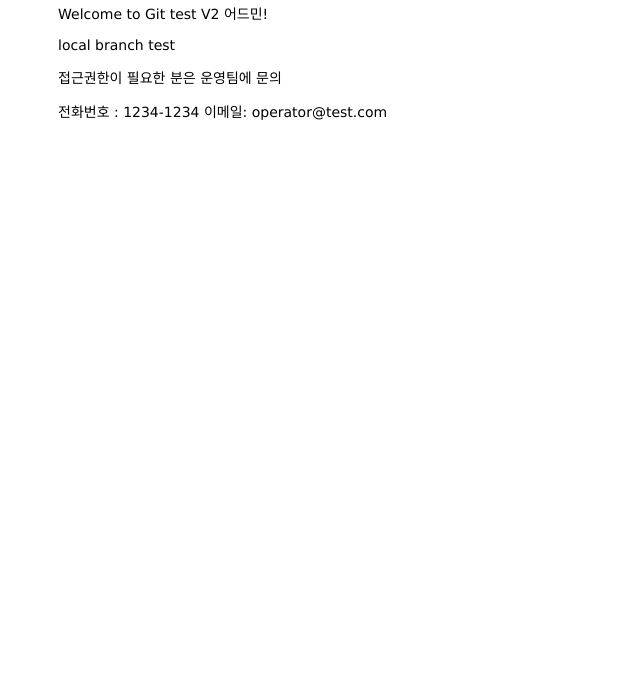
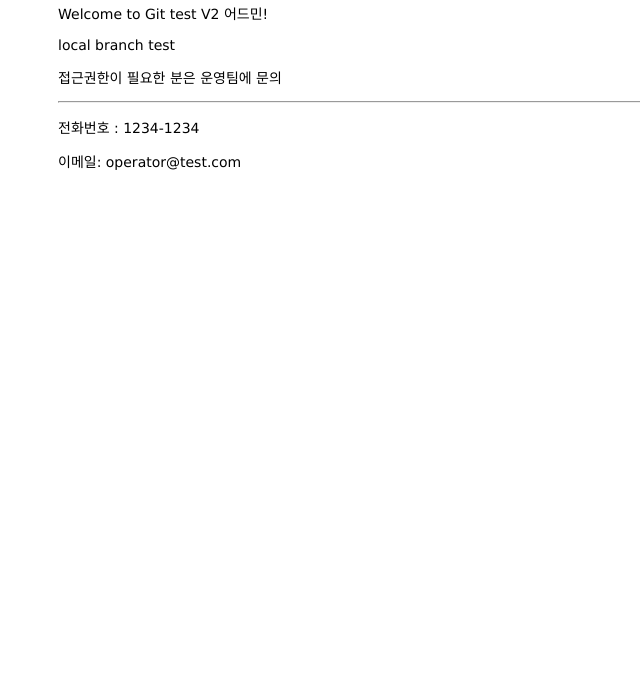
Before and after one commit to lutae2000/mastering-git-github, a website: page public/index.html in a window 1280 px wide. Shown: the part 107-800 px from the top of the page, without its empty margins (0-640 px from the left). Drawn offline with Linux system fonts and the light colour scheme.

Commit message:
change content in main page

```diff
--- a/public/index.html
+++ b/public/index.html
@@ -11,11 +11,15 @@
     <p>Welcome to Git test V2 어드민!</p>
     <p>local branch test</p>
     <p>접근권한이 필요한 분은 운영팀에 문의</p>
+
+    <hr>
+
+    <p>전화번호 : 1234-1234</p>
+    <p>이메일: operator@test.com</p>
 </body>
 
 <footer>
-    전화번호 : 1234-1234
-    이메일: operator@test.com
+
 </footer>
 
 </html>
```
